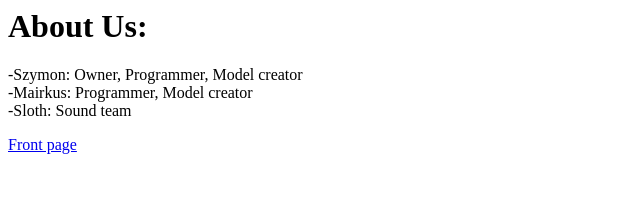
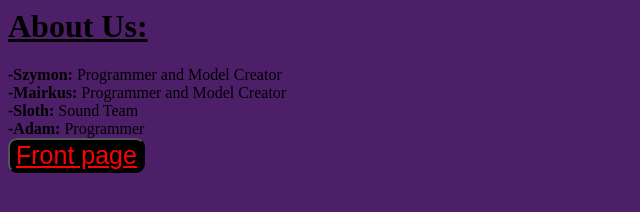
Before and after one commit to Squaresloths/Noob-Defence, a plain HTML site: page pages/about.html in a window 1280 px wide. Shown: the whole page, without its empty margins (0-640 px from the left). Drawn offline with Linux system fonts and the light colour scheme.

Commit message:
Update about.html

```diff
--- a/pages/about.html
+++ b/pages/about.html
@@ -3,12 +3,15 @@
   <head>
   <title> ABOUT | NoobDefence.com
     <meta charset="utf-8">
-	<title> <b> <u> About Us: </title>
-	<link rel="stlesheet" href="stylesheet.css">
+	<title> About Us: </title>
+	<link rel="stylesheet" href="about_style.css">
   </head>
-  <body>
-    <h1> About Us:</h1>
-	<p class="p-welcome"> -Szymon: Owner, Programmer, Model creator  <br> -Mairkus: Programmer, Model creator <br> -Sloth: Sound team </p>
-	<a href="file:///C:/Users/Ionut/OneDrive/Desktop/Website/Site.html" target="_blank"> Front page </a>
+  <body style="background-color: #4C1F68">
+    <h1> <u> About Us: </u> </h1>
+	<p class="p-welcome">
+	  <div class="left-footer">
+  <header><b>-Szymon:</b> Programmer and Model Creator <br> <b>-Mairkus:</b> Programmer and Model Creator <br> <b>-Sloth:</b> Sound Team <br> <b>-Adam:</b> Programmer
+  </header>
+  <button style="font-size:25px; background-color:black; border-radius:9px;"> <a href="https://squaresloths.github.io/Noob-Defence/" target="_self" title="go back to the home page" style="color:red"> Front page </a> </button>
   </body>
  </html>
```
